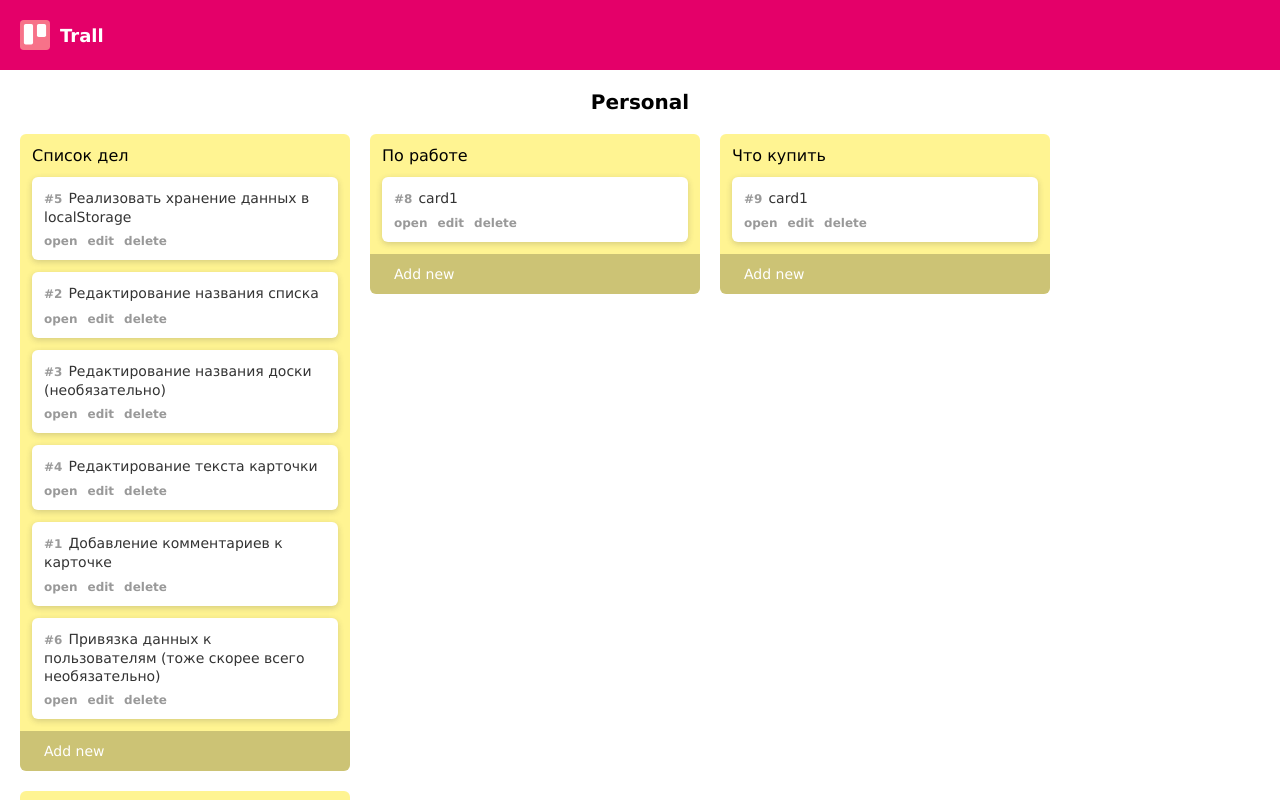
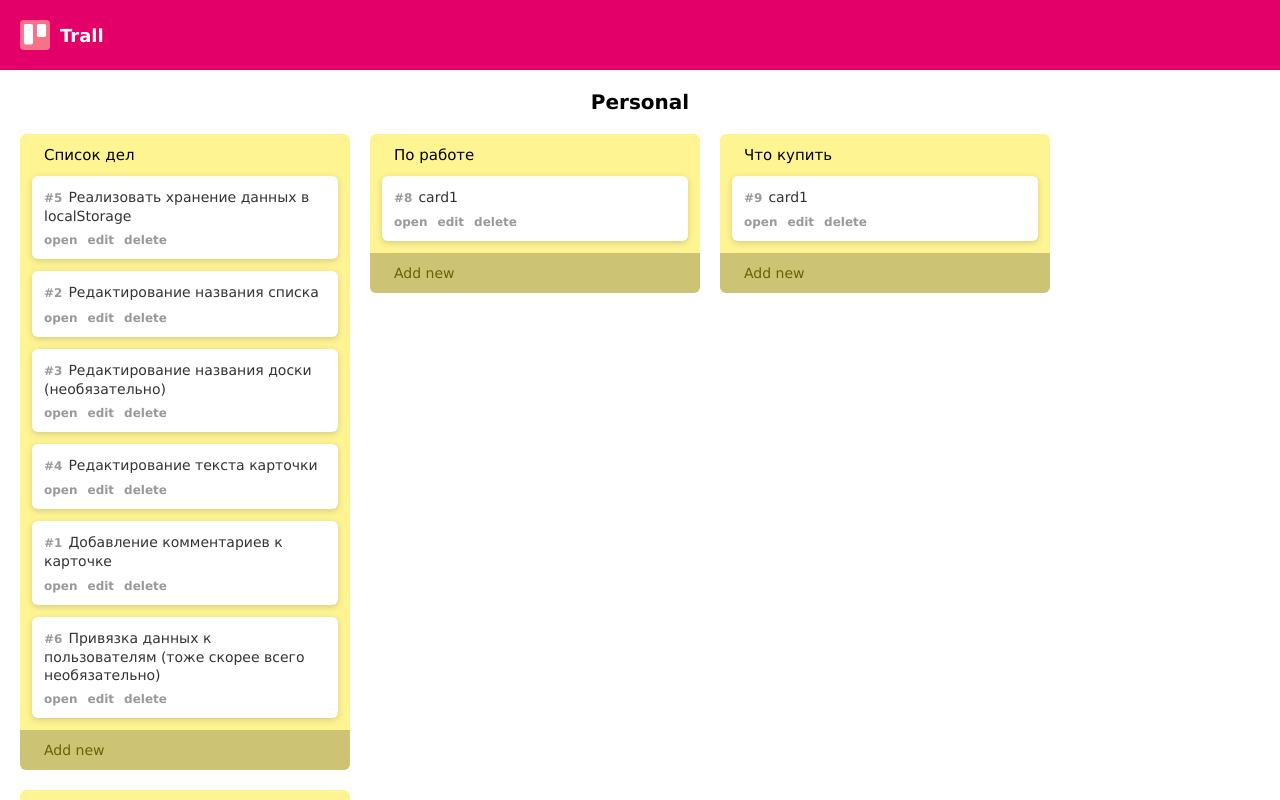
Before and after one commit to manyopensource/trall, a React (Create React App) app: page / in a window 1280 px wide. Shown: the top 800 px of the page. Built offline with nearby package versions, Linux system fonts and the light colour scheme.

Commit message:
redesign corrected

```diff
--- a/src/features/list/List.scss
+++ b/src/features/list/List.scss
@@ -12,12 +12,12 @@
         overflow: hidden;
     }
     &__header {
-        padding: 12px;
+        padding: 12px 24px;
         // background: red;
         cursor: pointer;
     }
     &__name {
-        font-size: 16px;
+        font-size: 15px;
         transition: all 0.2s ease;
         // padding:
         &:hover {
@@ -29,15 +29,16 @@
     }
     &__adding-new {
         font-size: 14px;
-        color: white;
+        color: rgb(105, 98, 0);
         background: rgba(0, 0, 0, 0.2);
         padding: 12px 24px;
         // margin-top: 12px;
         user-select: none;
-        transition: background 0.2s ease;
+        transition: all 0.2s ease;
         cursor: pointer;
         &:hover {
-            background: rgba(0, 0, 0, 0.4);
+            background: rgba(0, 0, 0, 0.3);
+            color: white;
         }
     }
 }
```
